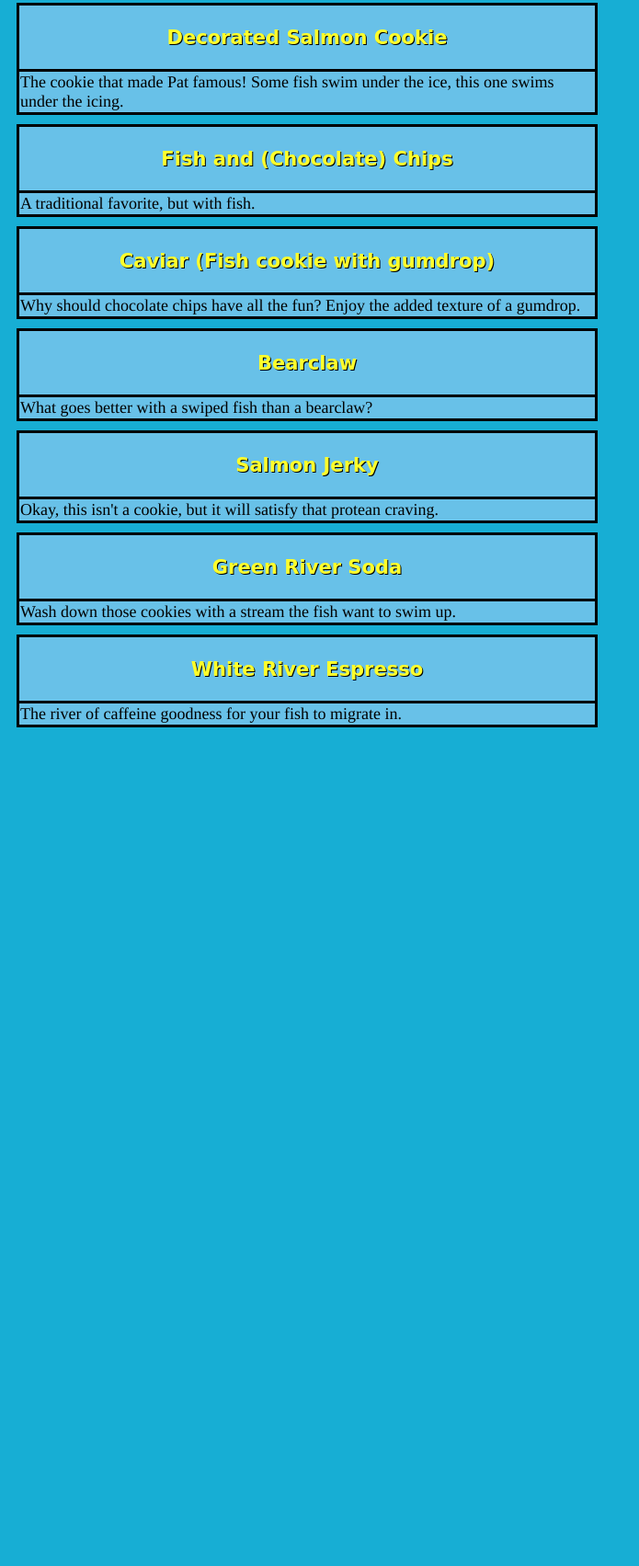
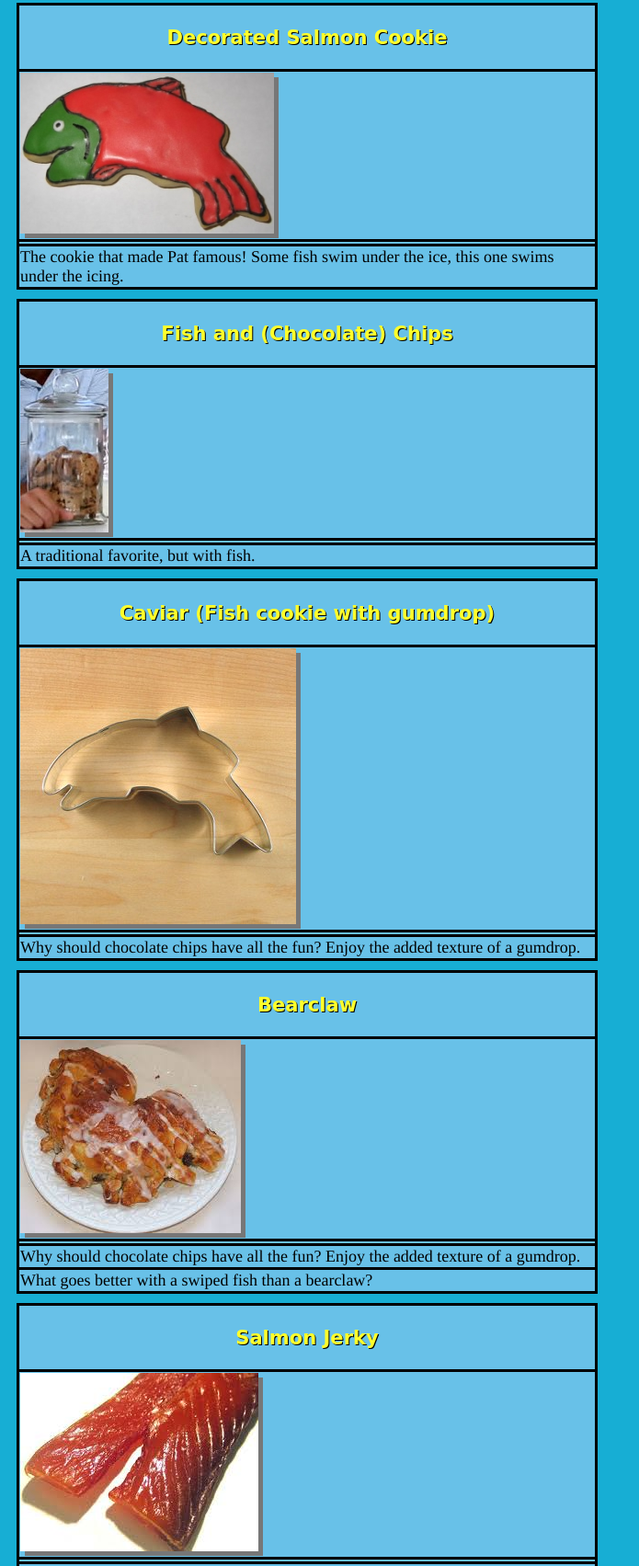
Before and after one commit to ErmineNotyours/lab-08, a plain HTML site: page menu.html in a window 1280 px wide. Shown: the part 598-2301 px from the top of the page at 92% size, without its empty margins (0-695 px from the left). Before the commit the page ends 1399 px from the top, so only its background shows below. Drawn offline with Linux system fonts and the light colour scheme; a web font is replaced by a local one.

Commit message:
added images, worked on deleteing table

```diff
--- a/appSales2.js
+++ b/appSales2.js
@@ -153,12 +153,12 @@ function handleNewStoreSubmit(event){
   calStore.render();
   columnTotal();
 
-  //This code is supposed to delete the table before drawing a new one, but instead a new table is created without the added store.  This console.log does not execute.
+  //This code is supposed to delete the table before drawing a new one, adapted from Duckett JS p 225.  In this code, containerEl is the table I want to remove, but when I use containerEl.removeChild(containerEl), the page resets and reloads. containerEl.removeChild(removeEl) removes the hours row
   console.log('About to delete table.');
-  var removeEl = document.getElementById('t');
+  var removeEl = document.getElementsByTagName('tr')[0];
   var containerEl = removeEl.parentNode;
   console.log('containerEl = ', containerEl);
-  // containerEl.removeChild(removeEl);
+  //containerEl.removeChild(removeEl);
 
   //updateStore();
 
--- a/menu.html
+++ b/menu.html
@@ -16,34 +16,41 @@
     <p>All items MSG free</p>
     <table>
     <tr><th><h3>Decorated Salmon Cookie</h3></th></tr>
+    <tr><td><img src = "images/frosted-cookie.jpg" alt= "Pat's Salmon Cookies frosted cookie"><tr><td>
     <tr><td>The cookie that made Pat famous! Some fish swim under the ice, this one swims under the icing.</td></tr>
     </table>
     <table>
     <tr>
       <th><h3>Fish and (Chocolate) Chips</h3></th>
     </tr>
-    <tr>
-      <td>A traditional favorite, but with fish.</td>
+      <tr><td><img src = "images\cookie-crop.jpg" alt= "Pat's Salmon Cookies Fish and (Chocolate) Chip cookies"><tr><td>
+      <tr><td>A traditional favorite, but with fish.</td>
     </tr>
     </table>
     <table>
     <tr><th><h3>Caviar (Fish cookie with gumdrop)</h3></th></tr>
+    <tr><td><img src = "images\cutter.jpeg" alt= "Pat's Salmon Cookies cookie cutter"><tr><td>
     <tr><td>Why should chocolate chips have all the fun?  Enjoy the added texture of a gumdrop.</td></tr>
     </table>
     <table>
     <tr><th><h3>Bearclaw</h3></th></tr>
+    <tr><td><img src = "images\bearclaw.jpg" alt= "Pat's Salmon Cookies bearclaw"><tr><td>
+    <tr><td>Why should chocolate chips have all the fun?  Enjoy the added texture of a gumdrop.</td></tr>
     <tr><td>What goes better with a swiped fish than a bearclaw?</td></tr>
     </table>
     <table>
     <tr><th><h3>Salmon Jerky</h3></th></tr>
+    <tr><td><img src = "images\salmon-jerky.jpg" alt= "Pat's Salmon Cookies salmon jerky"><tr><td>
     <tr><td>Okay, this isn't a cookie, but it will satisfy that protean craving.</td></tr>
     </table>
     <table>
     <tr><th><h3>Green River Soda</h3></th></tr>
+    <tr><td><img src = "images\green-river.jpg" alt= "Pat's Salmon Cookies Green River soda"><tr><td>
     <tr><td>Wash down those cookies with a stream the fish want to swim up.</td></tr>
     </table>
     <table>
     <tr><th><h3>White River Espresso</h3></th></tr>
+    <tr><td><img src = "images\espresso.jpg" alt= "Pat's Salmon Cookies espresso"><tr><td>
     <tr><td>The river of caffeine goodness for your fish to migrate in.</td></tr>
     </table>
   </body>
```
Also changed, not shown: images/bearclaw.jpg (added), images/chinook.jpg, images/cookie-crop.jpg (added), images/espresso.jpg (added), images/green-river.jpg (added), images/salmon-jerky.jpg (added).
